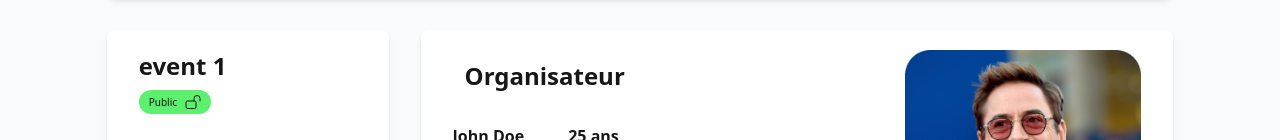
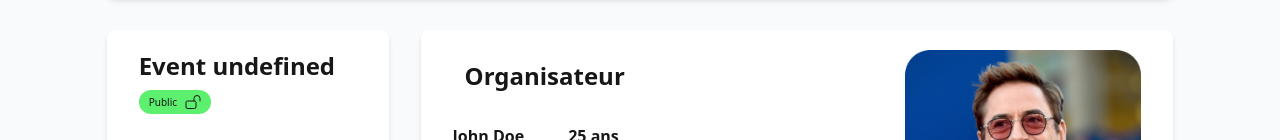
Before and after one commit to LancelotThore/l-agendary, a Next.js app: page /event/0 in a window 1280 px wide. Shown: the part 386-526 px from the top of the page. Built offline with nearby package versions, Linux system fonts and the light colour scheme.

Commit message:
event id

```diff
--- a/src/app/event/[id]/page.tsx
+++ b/src/app/event/[id]/page.tsx
@@ -8,8 +8,8 @@ import { Button } from '@/components/ui/button';
 export default function Event( { params }) {
 
     const event = {
-        id: 1,
-        title: 'event 1',
+        id: params.id,
+        title: `Event ${params.title}`,
         visibility: true,
         startDate: '2029-08-17',
         endDate: '2029-08-18',
```
